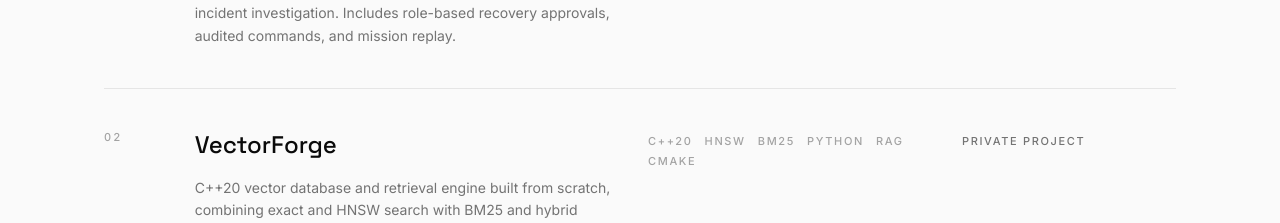
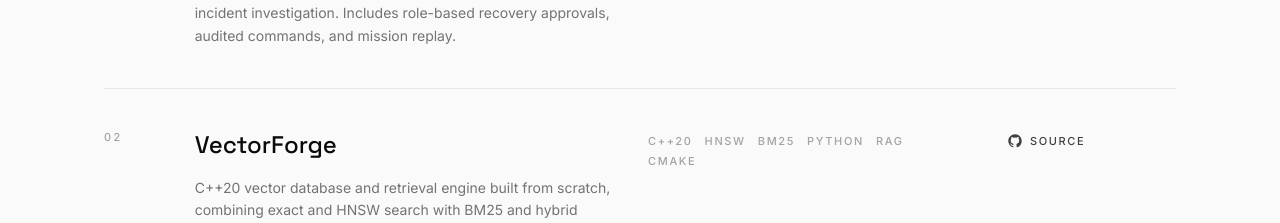
Before and after one commit to alira-xk/portfolio, a Next.js app: page / in a window 1280 px wide. Shown: the part 2445-2668 px from the top of the page. Built offline with nearby package versions, Linux system fonts and the light colour scheme.

Commit message:
Link public VectorForge repository in portfolio

```diff
--- a/data/projects.ts
+++ b/data/projects.ts
@@ -22,7 +22,7 @@ export const projects: Project[] = [
     description:
       "C++20 vector database and retrieval engine built from scratch, combining exact and HNSW search with BM25 and hybrid ranking. Features metadata filters, checksummed persistence, concurrent operations, an HTTP API and CLI, and optional Python document/RAG integration.",
     tags: ["C++20", "HNSW", "BM25", "Python", "RAG", "CMake"],
-    private: true,
+    repo: "https://github.com/alira-xk/vector",
     accent: "from-emerald-500/40 to-teal-500/40",
   },
   {
```
